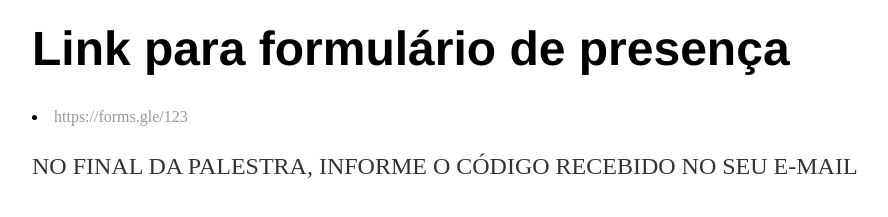
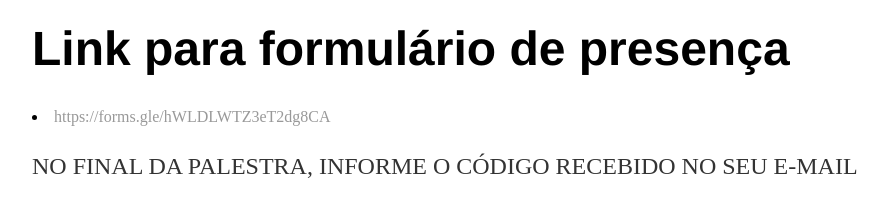
Before and after one commit to vieirarg/vieirarg.github.io, a Jekyll site: the page index.html, which Jekyll copies as it is, in a window 1280 px wide. Shown: the part 126-343 px from the top of the page, without its empty margins (160-1048 px from the left). Built offline with Jekyll 4.4.1, drawn with Linux system fonts in a browser that asks for light colours; part of the change alters nothing that is shown.

Commit message:
Update index.html

```diff
--- a/index.html
+++ b/index.html
@@ -10,7 +10,7 @@
     		<div class="blurb">
 			<h1>QUINTA CIENTÍFICA E CULTURAL</h1>
          		<h1>Link para formulário de presença</h1>
-                <li><a href="https://forms.gle/123">https://forms.gle/123</a></li>
+                <li><a href="https://forms.gle/hWLDLWTZ3eT2dg8CA">https://forms.gle/hWLDLWTZ3eT2dg8CA</a></li>
 		<p>NO FINAL DA PALESTRA, INFORME O CÓDIGO RECEBIDO NO SEU E-MAIL</p>
     		</div><!-- /.blurb -->
 		</div><!-- /.container -->
```
